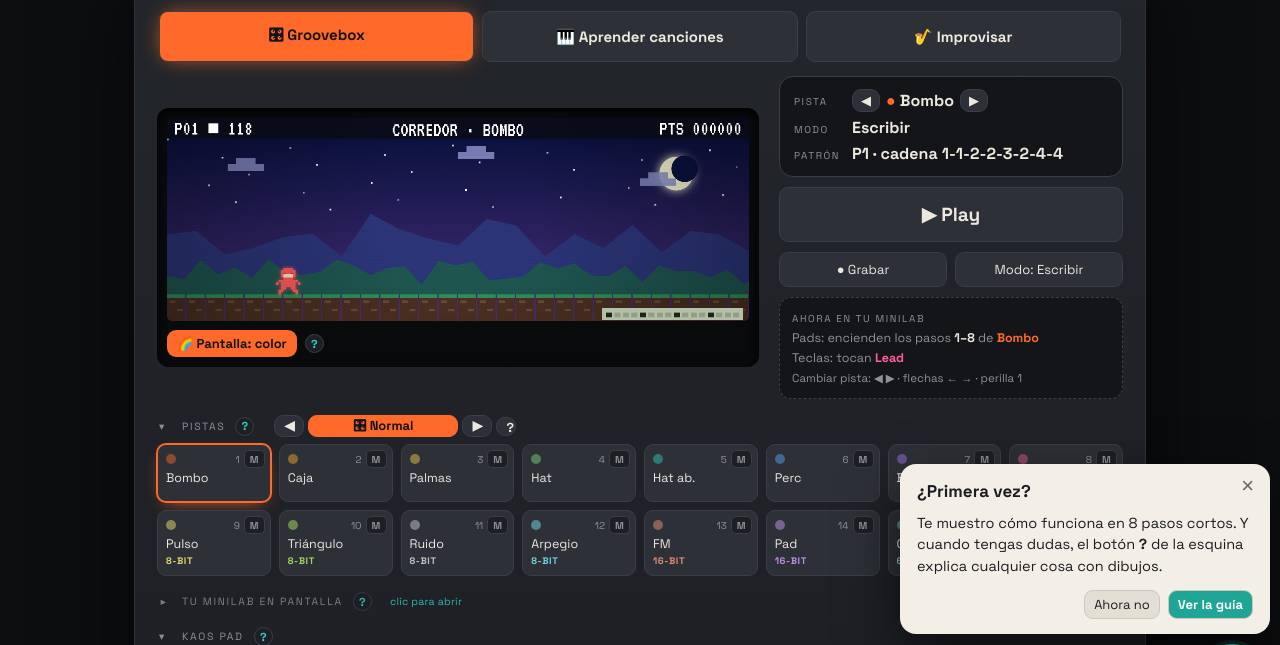
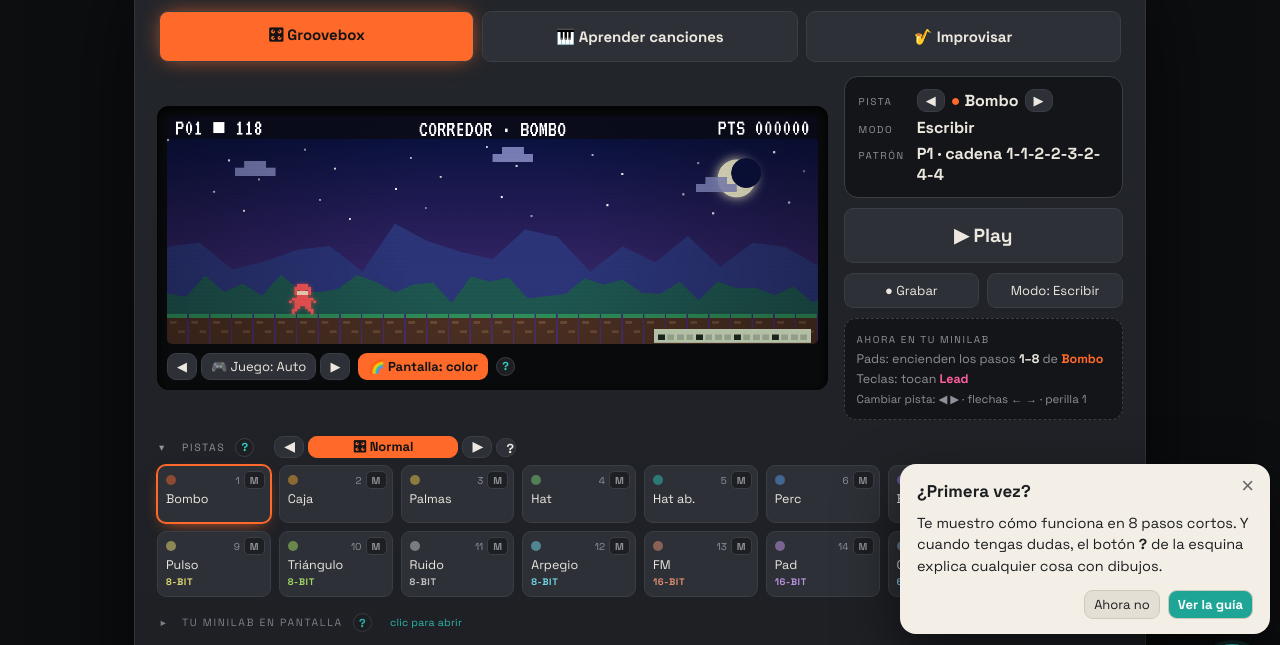
Before and after one commit to eduardodelfaro/pulso16, a plain HTML site: page index.html in a window 1280 px wide. Shown: the part 78-723 px from the top of the page. Drawn offline with Linux system fonts and the light colour scheme; animation ran at ten frames a second; a web font is replaced by a local one.

Commit message:
Elegir juego desde la pantalla y pantalla de juego más grande
- Selector ◀ 🎮 Juego ▶ bajo la pantalla (antes escondido en Ajustes)
- Pantalla de juego más ancha en PC y en celular

Co-Authored-By: Claude Opus 5.5 <noreply@anthropic.com>
Claude-Session: https://claude.ai/code/session_016NoyFFgPMuqiD6YNNnpmai

```diff
--- a/index.html
+++ b/index.html
@@ -23,7 +23,7 @@ body{background:radial-gradient(1200px 600px at 50% -10%,#23262c 0%,#0d0e10 60%)
 .beat{margin-left:auto;display:flex;gap:6px}
 .beat i{width:9px;height:9px;border-radius:50%;background:#3a2017;transition:background .05s}
 .beat i.on{background:var(--acc);box-shadow:0 0 10px var(--acc)}
-.top{display:grid;grid-template-columns:1.75fr 1fr;gap:20px;align-items:center}
+.top{display:grid;grid-template-columns:2.4fr 1fr;gap:16px;align-items:center}
 .lcdWrap{background:#090a0b;padding:10px;border-radius:12px;box-shadow:inset 0 3px 10px #000,0 1px 0 rgba(255,255,255,.05)}
   .lcdBar{display:flex;gap:8px;align-items:center;margin-top:9px}.lcdBar .hint{font-size:11px;color:var(--mut)}
 #lcd{display:block;width:100%;height:auto;border-radius:5px}
@@ -505,11 +505,13 @@ body[data-skin=arena] .lab,body[data-skin=arena] .nlab{color:#ffcc55}
 /* ---- ajustes celular y táctil (v2) ---- */
 .trk .bit{position:static;order:3;align-self:flex-start;font-size:9.5px;margin-top:-3px}
 .q{flex:none}
-.sknav{display:inline-flex;align-items:center;gap:4px}
+.sknav,.scnav{display:inline-flex;align-items:center;gap:4px}
+.lcdBar{flex-wrap:wrap}
 .sknav #skName{min-width:118px;text-align:center}
 @media (max-width:820px){
  .wrap{padding-bottom:84px}
  .lab{flex-wrap:wrap;row-gap:6px}
+ .lcdWrap{margin:0 -8px;padding:6px}
  .kitnav{flex-wrap:wrap;margin-left:0;row-gap:6px}
  #helpFab{width:50px;height:50px;right:12px;bottom:12px;font-size:25px;opacity:.92}
  .nlab,.lab,.kl,.trk .num,.fx small,.elb small,.pad span{font-size:11px}
@@ -546,7 +548,7 @@ body[data-skin=arena] .lab,body[data-skin=arena] .nlab{color:#ffcc55}
   <div id="vGroove">
 
   <div class="top">
-   <div class="lcdWrap"><canvas id="lcd" width="1440" height="504"></canvas><div class="lcdBar"><button class="b sm" id="bScene">Escena: Auto</button><button class="b sm" id="bView">Ver: Juego</button><button class="b sm" id="bColor">🌈 Pantalla: color</button><button class="b sm" id="bPal">Paleta: GameBoy</button><button class="q" data-q="lcd">?</button><span class="hint">cada sonido mueve algo distinto</span></div></div>
+   <div class="lcdWrap"><canvas id="lcd" width="1440" height="504"></canvas><div class="lcdBar"><span class="scnav"><button class="b sm" id="scPrev" aria-label="Juego anterior" title="Juego anterior">◀</button><button class="b sm" id="bScene" title="Elegir juego (Auto: cambia con cada patrón)">🎮 Juego: Auto</button><button class="b sm" id="scNext" aria-label="Juego siguiente" title="Juego siguiente">▶</button></span><button class="b sm" id="bView">Ver: Juego</button><button class="b sm" id="bColor">🌈 Pantalla: color</button><button class="b sm" id="bPal">Paleta: GameBoy</button><button class="q" data-q="lcd">?</button><span class="hint">cada sonido mueve algo distinto</span></div></div>
    <div class="side">
     <div class="nowcard"><span class="nlab">PISTA</span><span class="trnav"><button class="b sm" id="trPrev" title="Pista anterior (←)">◀</button><b id="nowTrack"></b><button class="b sm" id="trNext" title="Pista siguiente (→)">▶</button></span><span class="nlab">MODO</span><b id="nowMode"></b><span class="nlab">PATRÓN</span><b id="nowPat"></b></div>
     <button class="b play big" id="bPlay">▶ Play</button>
@@ -2016,8 +2018,9 @@ function frame(now){
  atmFrame(fdt);
  uiFrame(fdt,fh); drawLCD(now); requestAnimationFrame(frame);
 }
-const scnLabel=()=>'Escena: '+(S.scene==='auto'?'Auto':SCN[S.scene]);
-$('#bScene').onclick=()=>{ S.scene=S.scene==='auto'?0:(S.scene===3?'auto':S.scene+1); save(); $('#bScene').textContent=scnLabel(); msg(S.scene==='auto'?'ESCENA SEGÚN PATRÓN':SCN[S.scene].toUpperCase()); };
+const scnLabel=()=>'🎮 Juego: '+(S.scene==='auto'?'Auto':SCN[S.scene]);
+function scStep(d){ const o=SCN_OPTS, i=o.indexOf(S.scene); S.scene=o[((i<0?0:i)+d+o.length)%o.length]; save(); $('#bScene').textContent=scnLabel(); msg(S.scene==='auto'?'JUEGO SEGÚN PATRÓN':SCN[S.scene].toUpperCase()); }
+$('#bScene').onclick=()=>scStep(1); $('#scPrev').onclick=()=>scStep(-1); $('#scNext').onclick=()=>scStep(1);
 $('#bPal').onclick=()=>{ setPal(S.pal+1); save(); msg('PALETA '+PALS[S.pal].n.toUpperCase()); };
 $('#bView').onclick=()=>{ view=view==='game'?'steps':'game'; $('#bView').textContent='Ver: '+(view==='game'?'Juego':'Pasos'); };
 
@@ -3649,7 +3652,7 @@ document.querySelectorAll('.sect[data-col] > .lab').forEach(l=>{ const sc=l.pare
  l.addEventListener('click',e=>{ if(e.target.closest('button,select,input,label.chk')) return; const k=sc.dataset.col; UI.col[k]=!UI.col[k]; saveUI(); applyUI(); }); });
 // ajustes
 const aj=$('#ajustes');
-[['#ajLook',['#selSkin','#bPal','#bScene','#bView']],['#ajMusic',['#selRoot','#selScale','#selBank']],['#ajProj',['#bExport','#bImport','#bDemo']]].forEach(([dst,ids])=>ids.forEach(id=>{ const el=$(id); if(el) $(dst).appendChild(el); }));
+[['#ajLook',['#selSkin','#bPal','#bView']],['#ajMusic',['#selRoot','#selScale','#selBank']],['#ajProj',['#bExport','#bImport','#bDemo']]].forEach(([dst,ids])=>ids.forEach(id=>{ const el=$(id); if(el) $(dst).appendChild(el); }));
 $('#bAjustes').onclick=()=>aj.classList.add('show');
 aj.addEventListener('click',e=>{ if(e.target===aj||e.target.id==='ajClose') aj.classList.remove('show'); const a=e.target.dataset.aj;
  if(a){ aj.classList.remove('show'); if(a==='exp') openExport(); if(a==='cfg') openCfg(); if(a==='tour') tourShow(0); if(a==='rec') openRecipes(); if(a==='dic') openGloss(); } });
```
